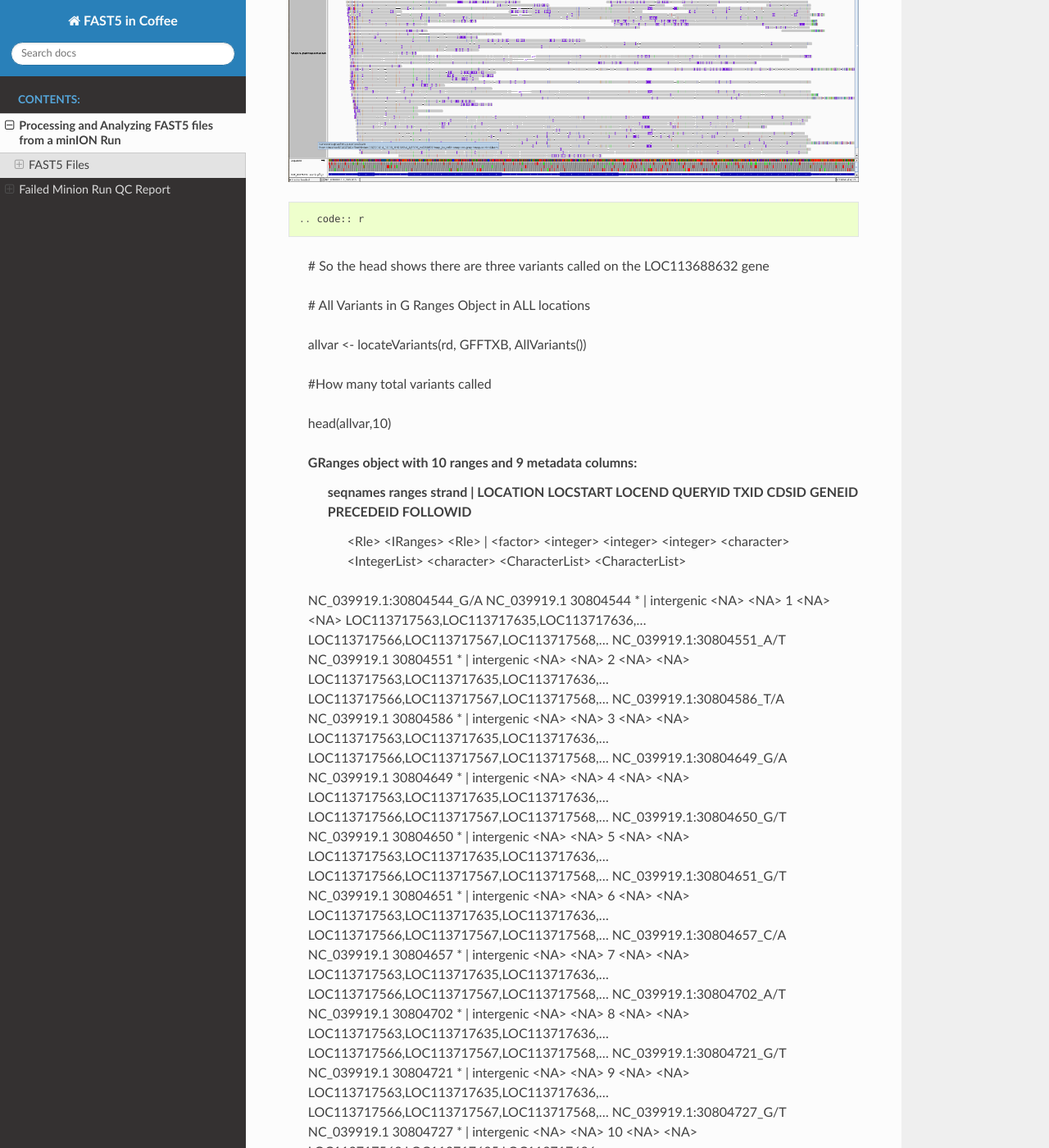
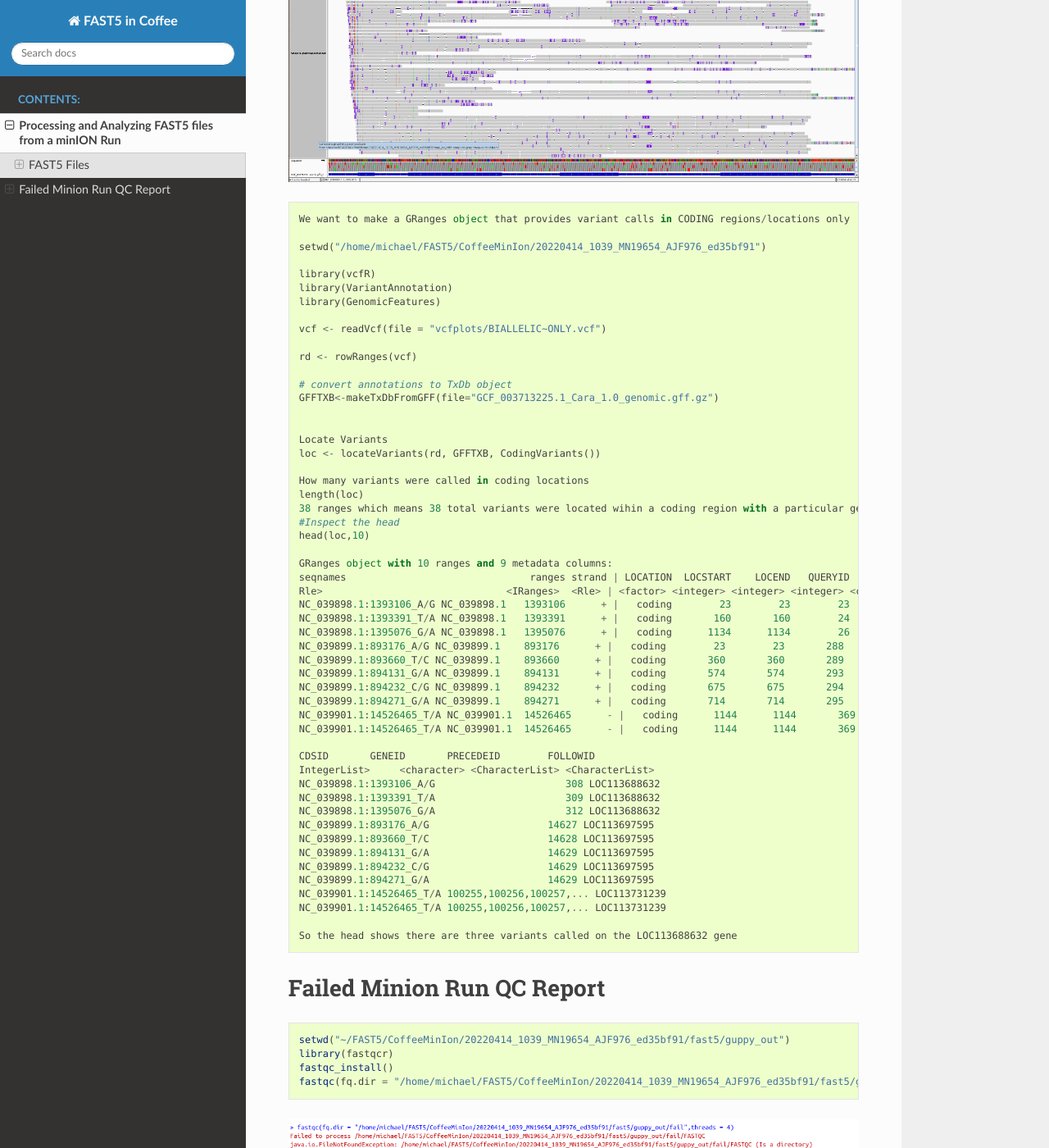
Before and after one commit to PBGLMichaelHall/FAST5, a Sphinx documentation site: the page built from docs/source/FAST5.rst, in a window 1280 px wide and 1400 px high, scrolled down 4098 px. Shown: the whole window at 82% size. Built offline with Sphinx 7.4.7 and the Read the Docs theme 2.0.0, drawn with Linux system fonts in a browser that asks for light colours; some of the changed text lies outside the part shown.

Commit message:
Update FAST5.rst

```diff
--- a/docs/source/FAST5.rst
+++ b/docs/source/FAST5.rst
@@ -216,31 +216,63 @@ Data Tree
 
 ::
 
-.. code:: r
 
-   # So the head shows there are three variants called on the LOC113688632 gene
 
-   # All Variants in G Ranges Object in ALL locations
+   We want to make a GRanges object that provides variant calls in CODING regions/locations only
 
-   allvar <- locateVariants(rd, GFFTXB, AllVariants())
+   setwd("/home/michael/FAST5/CoffeeMinIon/20220414_1039_MN19654_AJF976_ed35bf91")
 
-   #How many total variants called
+   library(vcfR)
+   library(VariantAnnotation)
+   library(GenomicFeatures)
 
-   head(allvar,10)
+   vcf <- readVcf(file = "vcfplots/BIALLELIC~ONLY.vcf")
+
+   rd <- rowRanges(vcf)
+
+   # convert annotations to TxDb object
+   GFFTXB<-makeTxDbFromGFF(file="GCF_003713225.1_Cara_1.0_genomic.gff.gz")
+
+
+   Locate Variants
+   loc <- locateVariants(rd, GFFTXB, CodingVariants())
+
+   How many variants were called in coding locations
+   length(loc)
+   38 ranges which means 38 total variants were located wihin a coding region with a particular geneID
+   #Inspect the head
+   head(loc,10)
 
    GRanges object with 10 ranges and 9 metadata columns:
-                              seqnames    ranges strand |   LOCATION  LOCSTART    LOCEND   QUERYID        TXID         CDSID      GENEID                                  PRECEDEID                                   FOLLOWID
-                                 <Rle> <IRanges>  <Rle> |   <factor> <integer> <integer> <integer> <character> <IntegerList> <character>                            <CharacterList>                            <CharacterList>
-   NC_039919.1:30804544_G/A NC_039919.1  30804544      * | intergenic      <NA>      <NA>         1        <NA>                      <NA>      LOC113717563,LOC113717635,LOC113717636,... LOC113717566,LOC113717567,LOC113717568,...
-   NC_039919.1:30804551_A/T NC_039919.1  30804551      * | intergenic      <NA>      <NA>         2        <NA>                      <NA>  LOC113717563,LOC113717635,LOC113717636,... LOC113717566,LOC113717567,LOC113717568,...
-   NC_039919.1:30804586_T/A NC_039919.1  30804586      * | intergenic      <NA>      <NA>         3        <NA>                      <NA> LOC113717563,LOC113717635,LOC113717636,... LOC113717566,LOC113717567,LOC113717568,...
-   NC_039919.1:30804649_G/A NC_039919.1  30804649      * | intergenic      <NA>      <NA>         4        <NA>                      <NA> LOC113717563,LOC113717635,LOC113717636,... LOC113717566,LOC113717567,LOC113717568,...
-   NC_039919.1:30804650_G/T NC_039919.1  30804650      * | intergenic      <NA>      <NA>         5        <NA>                      <NA> LOC113717563,LOC113717635,LOC113717636,... LOC113717566,LOC113717567,LOC113717568,...
-   NC_039919.1:30804651_G/T NC_039919.1  30804651      * | intergenic      <NA>      <NA>         6        <NA>                      <NA> LOC113717563,LOC113717635,LOC113717636,... LOC113717566,LOC113717567,LOC113717568,...
-   NC_039919.1:30804657_C/A NC_039919.1  30804657      * | intergenic      <NA>      <NA>         7        <NA>                      <NA> LOC113717563,LOC113717635,LOC113717636,... LOC113717566,LOC113717567,LOC113717568,...
-   NC_039919.1:30804702_A/T NC_039919.1  30804702      * | intergenic      <NA>      <NA>         8        <NA>                      <NA> LOC113717563,LOC113717635,LOC113717636,... LOC113717566,LOC113717567,LOC113717568,...
-   NC_039919.1:30804721_G/T NC_039919.1  30804721      * | intergenic      <NA>      <NA>         9        <NA>                      <NA> LOC113717563,LOC113717635,LOC113717636,... LOC113717566,LOC113717567,LOC113717568,...
-   NC_039919.1:30804727_G/T NC_039919.1  30804727      * | intergenic      <NA>      <NA>        10        <NA>                      <NA> LOC113717563,LOC113717635,LOC113717636,... LOC113717566,LOC113717567,LOC113717568,...
+   seqnames                               ranges strand | LOCATION  LOCSTART    LOCEND   QUERYID        TXID
+   Rle>                               <IRanges>  <Rle> | <factor> <integer> <integer> <integer> <character>
+   NC_039898.1:1393106_A/G NC_039898.1   1393106      + |   coding        23        23        23         186
+   NC_039898.1:1393391_T/A NC_039898.1   1393391      + |   coding       160       160        24         186
+   NC_039898.1:1395076_G/A NC_039898.1   1395076      + |   coding      1134      1134        26         186
+   NC_039899.1:893176_A/G NC_039899.1    893176      + |   coding        23        23       288        3946
+   NC_039899.1:893660_T/C NC_039899.1    893660      + |   coding       360       360       289        3946
+   NC_039899.1:894131_G/A NC_039899.1    894131      + |   coding       574       574       293        3946
+   NC_039899.1:894232_C/G NC_039899.1    894232      + |   coding       675       675       294        3946
+   NC_039899.1:894271_G/A NC_039899.1    894271      + |   coding       714       714       295        3946
+   NC_039901.1:14526465_T/A NC_039901.1  14526465      - |   coding      1144      1144       369       20947
+   NC_039901.1:14526465_T/A NC_039901.1  14526465      - |   coding      1144      1144       369       20948
+
+   CDSID       GENEID       PRECEDEID        FOLLOWID
+   IntegerList>     <character> <CharacterList> <CharacterList>
+   NC_039898.1:1393106_A/G                      308 LOC113688632
+   NC_039898.1:1393391_T/A                      309 LOC113688632
+   NC_039898.1:1395076_G/A                      312 LOC113688632
+   NC_039899.1:893176_A/G                    14627 LOC113697595
+   NC_039899.1:893660_T/C                    14628 LOC113697595
+   NC_039899.1:894131_G/A                    14629 LOC113697595
+   NC_039899.1:894232_C/G                    14629 LOC113697595
+   NC_039899.1:894271_G/A                    14629 LOC113697595
+   NC_039901.1:14526465_T/A 100255,100256,100257,... LOC113731239
+   NC_039901.1:14526465_T/A 100255,100256,100257,... LOC113731239
+
+   So the head shows there are three variants called on the LOC113688632 gene
+
+
 
 
 ===========================
```
